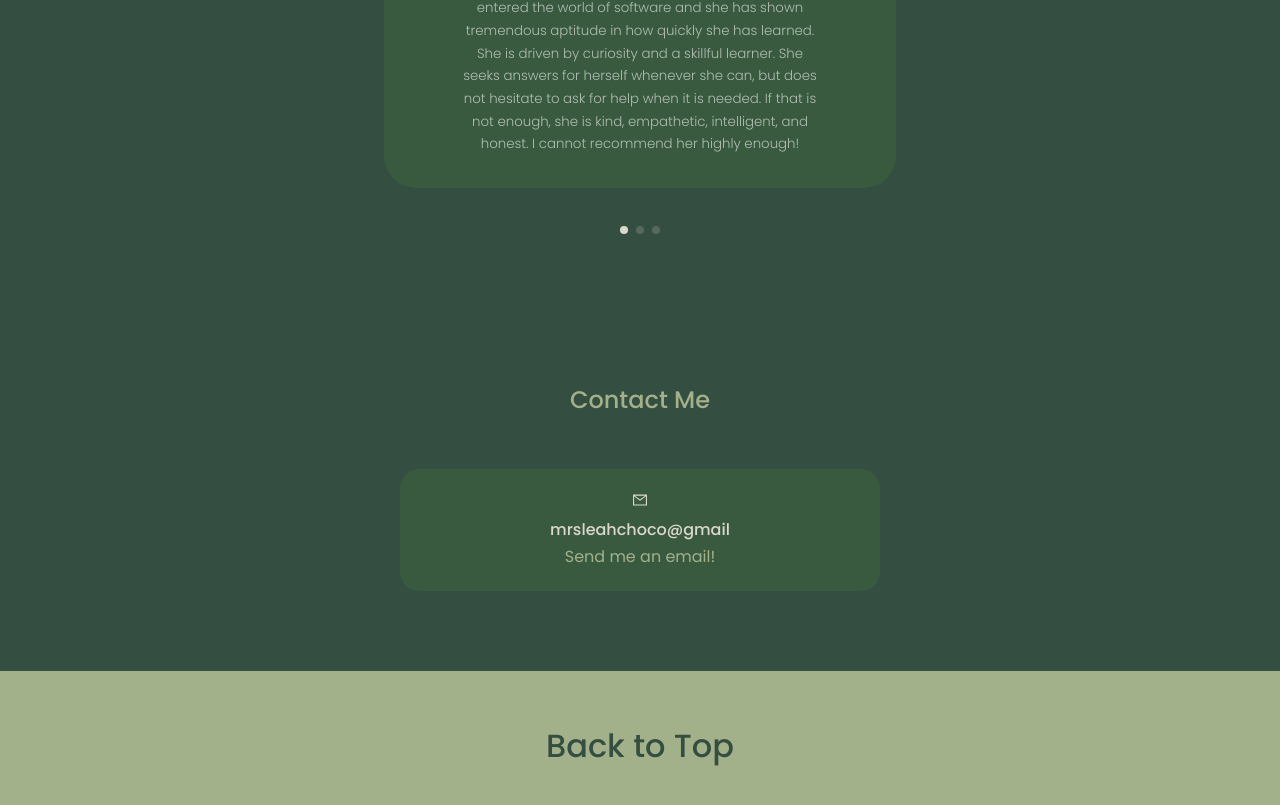
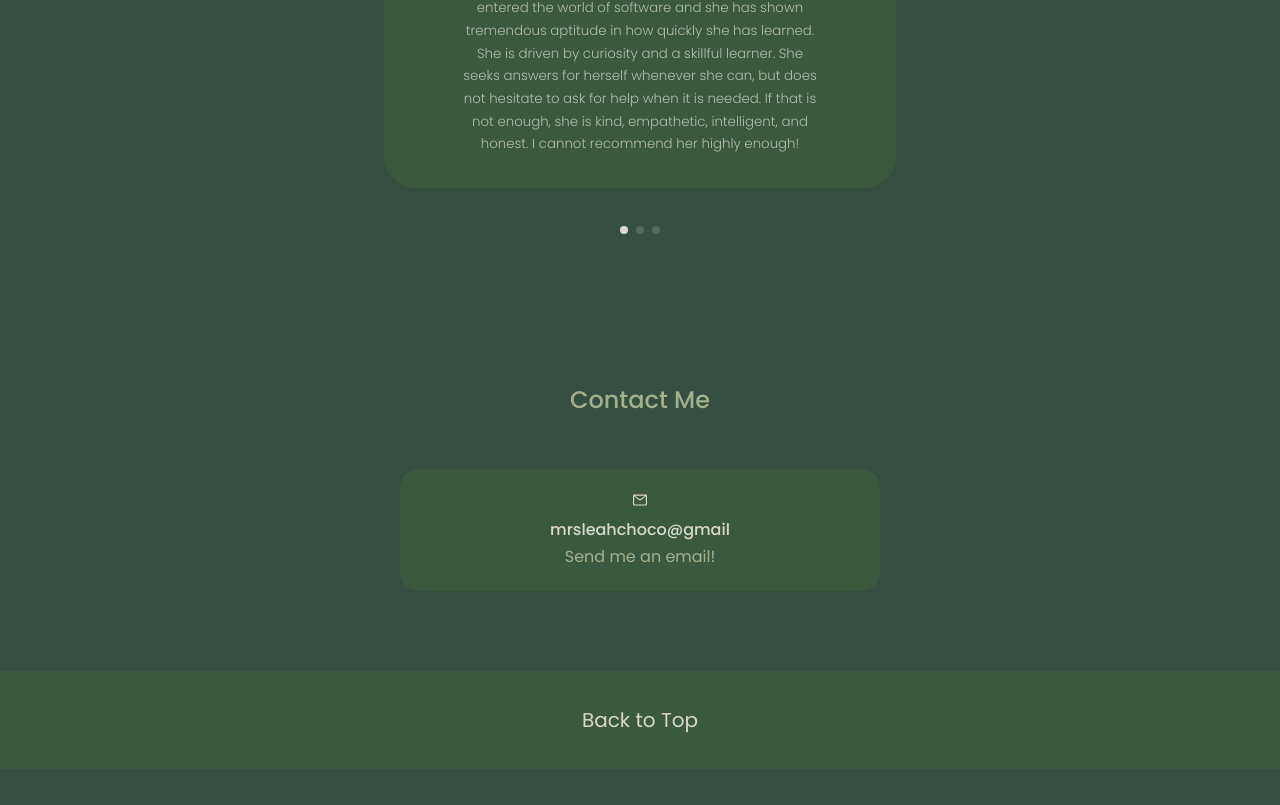
Before and after one commit to leah-choco/Portfolio, a React (Create React App) app: page / in a window 1280 px wide. Shown: the part 2962-3767 px from the top of the page. After the commit the page ends 3731 px from the top, so only its background shows below. Built offline with nearby package versions, Linux system fonts and the light colour scheme.

Commit message:
Restyling the footer

```diff
--- a/src/components/Footer/footer.css
+++ b/src/components/Footer/footer.css
@@ -1,6 +1,6 @@
 footer{
-    background: var(--color-primary);
-    padding: 3rem 0;
+    background: var(--color-bg-variant);
+    padding: 2rem;
     text-align: center;
     font-size: 0.9rem;
     margin-top: 5rem;
@@ -9,21 +9,6 @@ footer{
 }
 
 footer a {
-    color: var(--color-bg);
+    color: var(--color-white);
+    font-size: 20px;
 }
-
-.footer__logo {
-    font-size: 2rem;
-    font-weight: 500;
-    margin-bottom: 5rem;
-    display: inline-block;
-}
-
-.permalinks{
-    display: flex;
-    flex-wrap: wrap;
-    justify-content: center;
-    gap: 2rem;
-    margin: 0 auto 3rem;
-    margin-bottom: 4rem;
-}
```
